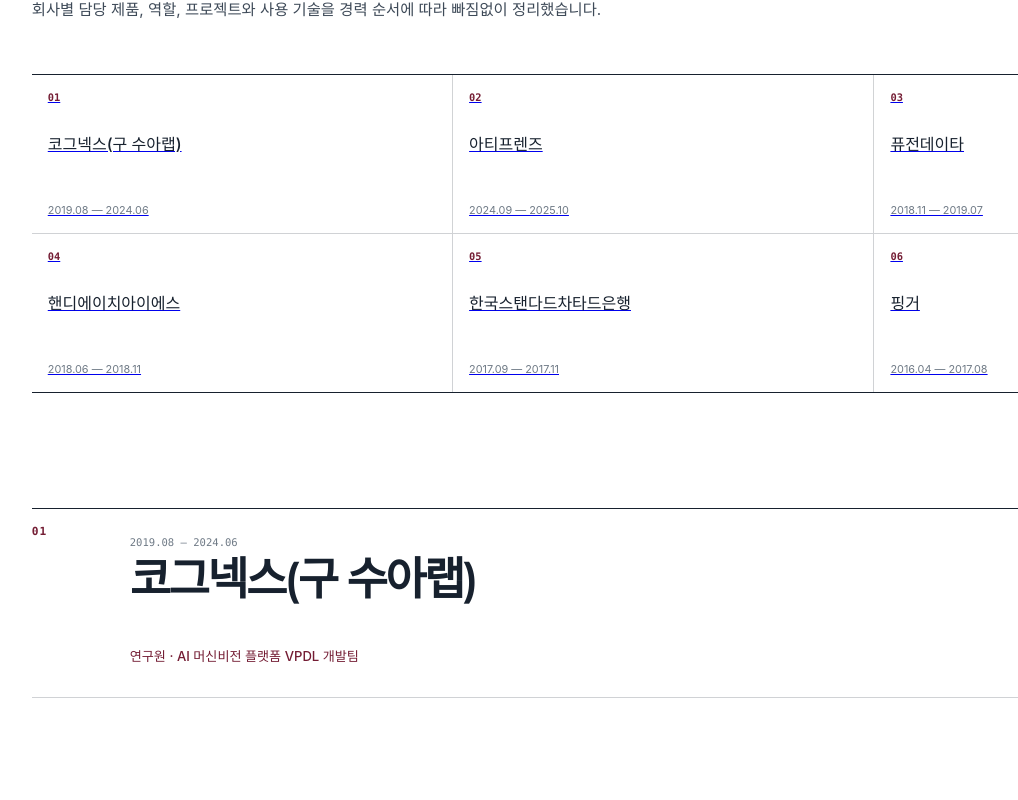
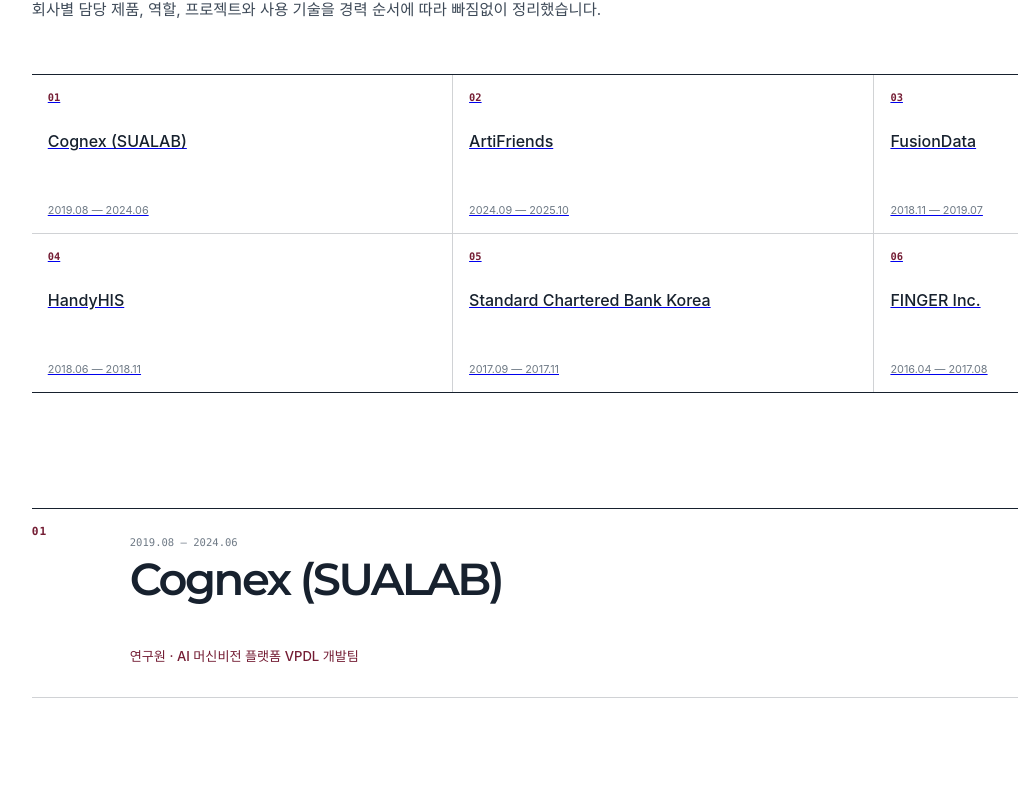
Before and after one commit to coffee-and/eun-portfolio, a React (Vite) app: page / in a window 1280 px wide. Shown: the part 6840-7640 px from the top of the page, without its empty margins (30-1048 px from the left). Built offline with nearby package versions, Linux system fonts and the light colour scheme; the HTML template or start-up script is replaced by a standard one; a web font is replaced by a local one.

Commit message:
fix: use verified company display names

```diff
--- a/src/components/CareerHighlightsSection.tsx
+++ b/src/components/CareerHighlightsSection.tsx
@@ -1,4 +1,5 @@
 import { careers } from "../data/careers";
+import { getCompanyDisplayName } from "../utils/companyNames";
 import SectionHeader from "./SectionHeader";
 
 const CareerHighlightsSection = () => {
@@ -11,17 +12,24 @@ const CareerHighlightsSection = () => {
       />
 
       <nav className="career-index" aria-label="회사별 경력 바로가기">
-        {careers.map((career) => (
+        {careers.map((career) => {
+          const companyName = getCompanyDisplayName(career);
+
+          return (
             <a key={career.id} href={`#career-${career.id}`}>
               <span>{String(career.order).padStart(2, "0")}</span>
-            <strong>{career.company}</strong>
+              <strong>{companyName}</strong>
               <em>{career.period}</em>
             </a>
-        ))}
+          );
+        })}
       </nav>
 
       <div className="career-stories">
-        {careers.map((career) => (
+        {careers.map((career) => {
+          const companyName = getCompanyDisplayName(career);
+
+          return (
             <article
               className="career-story"
               id={`career-${career.id}`}
@@ -33,14 +41,14 @@ const CareerHighlightsSection = () => {
                 </span>
                 <div>
                   <p>{career.period}</p>
-                <h3>{career.company}</h3>
+                  <h3>{companyName}</h3>
                   <strong>{career.role}</strong>
                 </div>
               </header>
 
               <div className="career-story__lead">
                 <p>{career.overview}</p>
-              <ul aria-label={`${career.company} 산업 분야`}>
+                <ul aria-label={`${companyName} 산업 분야`}>
                   {career.domain.map((item) => (
                     <li key={item}>{item}</li>
                   ))}
@@ -113,7 +121,8 @@ const CareerHighlightsSection = () => {
                 <p>{career.technologies.join(" · ")}</p>
               </section>
             </article>
-        ))}
+          );
+        })}
       </div>
     </section>
   );
```
Lines whose indentation alone changed are shown as unchanged.
